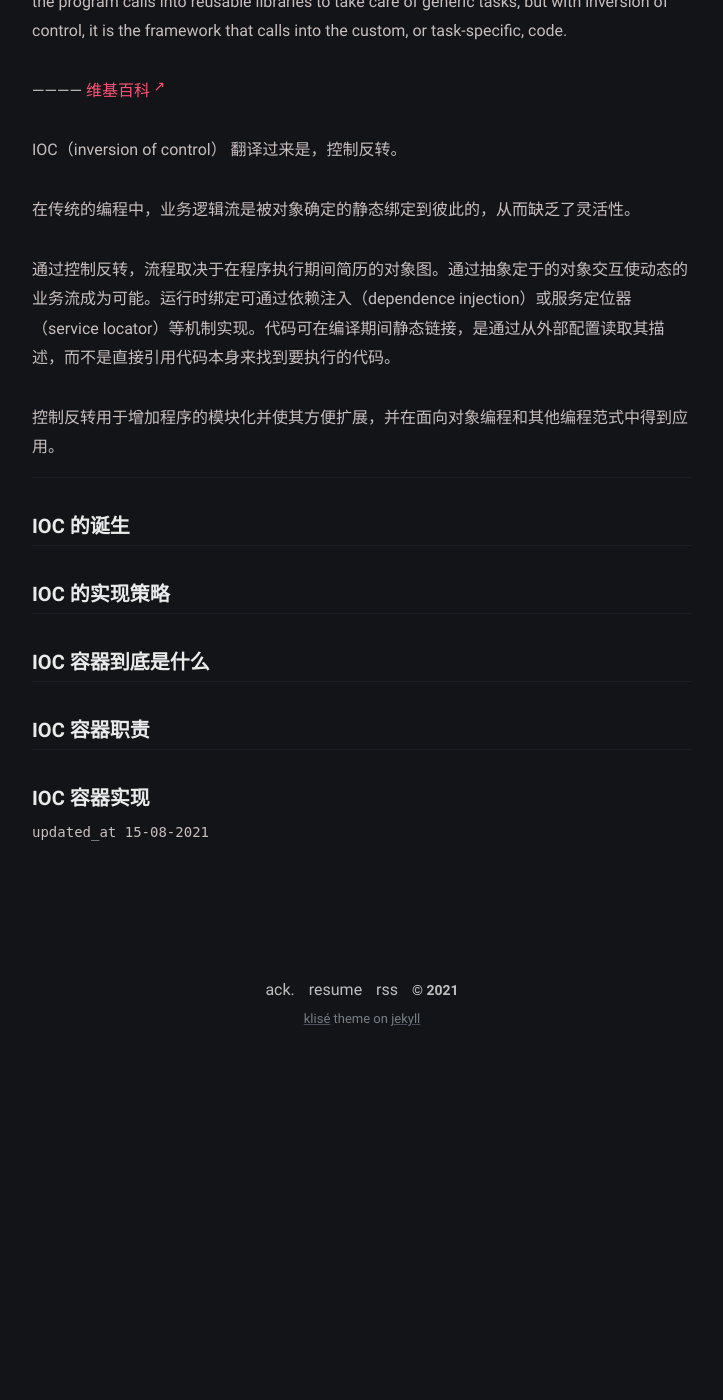
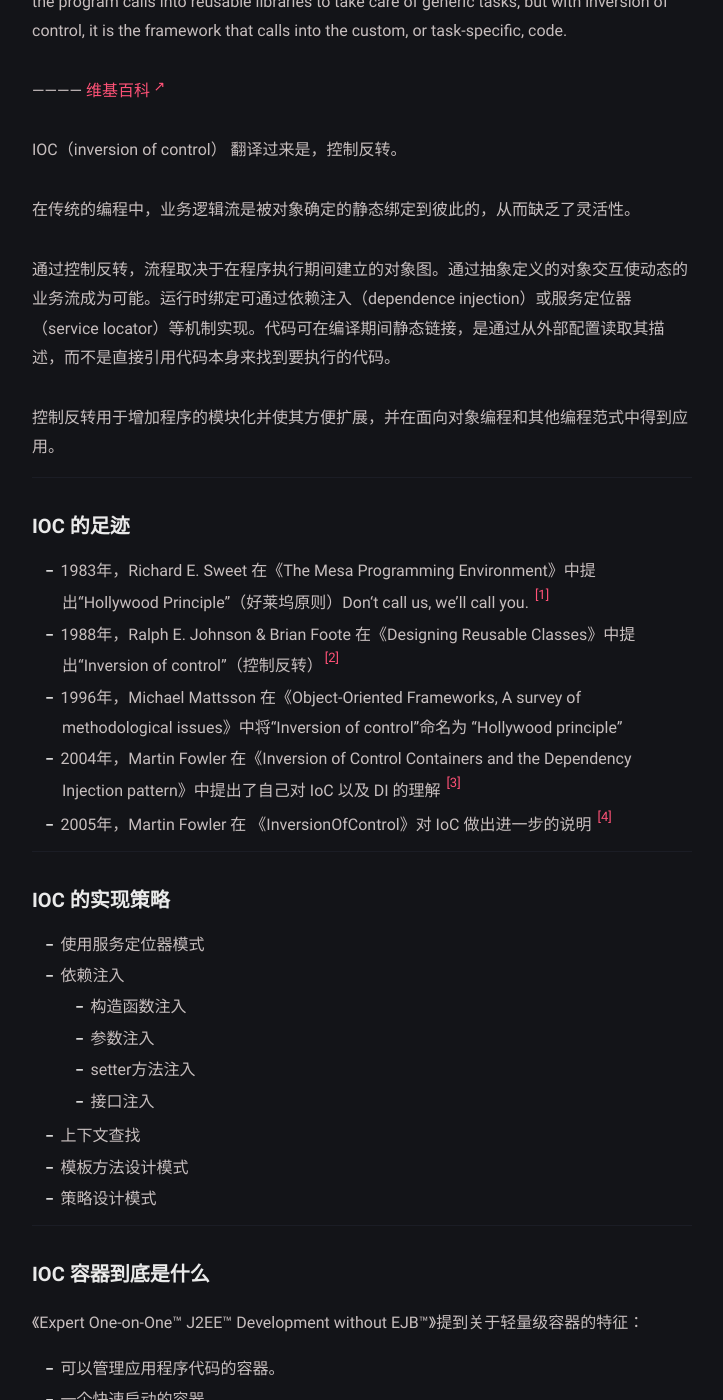
Before and after one commit to jackhance0825/jackhance0825.github.io, a Jekyll site: the page built from _posts/spring-ioc-what-is-ioc/2021-08-15-spring-ioc-what-is-ioc.md, in a window 1280 px wide and 1400 px high, scrolled down 621 px. Shown: the whole window, without its empty margins (278-1001 px from the left). Built offline with Jekyll 4.4.1, drawn with Linux system fonts in a browser that asks for light colours; some web fonts are replaced; before the commit the page ends 1684 px from its top, so only the background shows below that; some of the changed text lies outside the part shown.

Commit message:
what is ioc

```diff
--- a/_posts/spring-ioc-what-is-ioc/2021-08-15-spring-ioc-what-is-ioc.md
+++ b/_posts/spring-ioc-what-is-ioc/2021-08-15-spring-ioc-what-is-ioc.md
@@ -18,35 +18,105 @@ IOC（inversion of control） 翻译过来是，控制反转。
 
 在传统的编程中，业务逻辑流是被对象确定的静态绑定到彼此的，从而缺乏了灵活性。
 
-通过控制反转，流程取决于在程序执行期间简历的对象图。通过抽象定于的对象交互使动态的业务流成为可能。运行时绑定可通过依赖注入（dependence injection）或服务定位器（service locator）等机制实现。代码可在编译期间静态链接，是通过从外部配置读取其描述，而不是直接引用代码本身来找到要执行的代码。
+通过控制反转，流程取决于在程序执行期间建立的对象图。通过抽象定义的对象交互使动态的业务流成为可能。运行时绑定可通过依赖注入（dependence injection）或服务定位器（service locator）等机制实现。代码可在编译期间静态链接，是通过从外部配置读取其描述，而不是直接引用代码本身来找到要执行的代码。
 
 控制反转用于增加程序的模块化并使其方便扩展，并在面向对象编程和其他编程范式中得到应用。
 
 
-
-
 <hr>
 
-#### IOC 的诞生
+#### IOC 的足迹
+
+- 1983年，Richard E. Sweet 在《The Mesa Programming Environment》中提出“Hollywood
+Principle”（好莱坞原则）Don‘t call us, we’ll call you. <sup id="hollywood-principle">[[1]](#hollywood-principle-ref)</sup>
+- 1988年，Ralph E. Johnson & Brian Foote 在《Designing Reusable Classes》中提出“Inversion
+of control”（控制反转）<sup id="inversion-of-control">[[2]](#inversion-of-control-ref)</sup>
+- 1996年，Michael Mattsson 在《Object-Oriented Frameworks, A survey of methodological
+issues》中将“Inversion of control”命名为 “Hollywood principle”
+- 2004年，Martin Fowler 在《Inversion of Control Containers and the Dependency Injection
+pattern》中提出了自己对 IoC 以及 DI 的理解 <sup id="inversion-of-control-DI">[[3]](#inversion-of-control-DI-ref)</sup>
+- 2005年，Martin Fowler 在 《InversionOfControl》对 IoC 做出进一步的说明 <sup id="inversion-of-control-more">[[4]](#inversion-of-control-more-ref)</sup>
 
 
 <hr>
 
 #### IOC 的实现策略
 
+- 使用服务定位器模式
+- 依赖注入
+    - 构造函数注入
+    - 参数注入
+    - setter方法注入
+    - 接口注入
+- 上下文查找
+- 模板方法设计模式
+- 策略设计模式
 
 <hr>
 
 #### IOC 容器到底是什么
 
+《Expert One-on-One™ J2EE™ Development without EJB™》提到关于轻量级容器的特征：
+- 可以管理应用程序代码的容器。
+- 一个快速启动的容器。
+- 不需要任何特殊部署步骤即可在其中部署对象的容器。
+- 一个具有如此轻量级和最小 API 依赖性的容器，它可以在各种环境中运行。
+- 在部署工作量和性能方面为添加托管对象设置了如此低的标准的容器，可以部署和管理细粒度对象以及粗粒度组件的开销。
 
+《Expert One-on-One™ J2EE™ Development without EJB™》提到关于轻量级容器的好处：
+- 逃离单体容器的约束
+- 最大化代码可重用性
+- 更多的面向对象
+- 更高的生产力
+- 更好的可测试性
+
+因此，我们所期待的 IOC 容器应该具备以上的特征。
 
 <hr>
 
 #### IOC 容器职责
 
-
+- 依赖处理
+    - 依赖查找
+    - 依赖注入
+- 生命周期管理
+    - 容器
+    - 托管的资源（如Java Beans）
+- 配置
+    - 容器
+    - 外部化配置
+    - 托管的资源（如Java Beans）
 
 <hr>
 
 #### IOC 容器实现
+
+- Java SE
+    - Java Beans： JavaBeans<sup id="java-beans">[[5]](#java-beans-ref)</sup> BeanContext<sup id="bean-context">[[6]](#bean-context-ref)</sup>
+    - Java ServiceLoader SPI
+    - JNDI
+- Java EE
+    - EJB
+    - Servlet
+- 开源框架
+    - <a href="http://avalon.apache.org/closed.html"  target="_blank" >Apache Avalon</a>
+    - <a href="http://picocontainer.com/"  target="_blank" >PicoContainer</a>
+    - <a href="https://github.com/google/guice"  target="_blank" >Google Guice</a>
+    - <a href="https://spring.io/projects/spring-framework"  target="_blank" >Spring Framework</a>
+
+<hr>
+
+#### 小记
+
+<small id="hollywood-principle-ref"><sup>[[1]](#hollywood-principle)</sup> <a href="https://www.digibarn.com/friends/curbow/star/XDEPaper.pdf" target="_blank" >《The Mesa Programming Environment》</a></small> Don‘t call us, we’ll call you ：  us 指的是所需的资源，you 指的是系统或者模块
+
+<small id="inversion-of-control-ref"><sup>[[2]](#inversion-of-control)</sup> <a href="http://www.laputan.org/drc.html" target="_blank" >《Designing Reusable Classes》</a></small>
+
+<small id="inversion-of-control-DI-ref"><sup>[[3]](#inversion-of-control-DI)</sup> <a href="https://martinfowler.com/articles/injection.html" target="_blank" >《Inversion of Control Containers and the Dependency Injection
+pattern》</a></small>
+
+<small id="inversion-of-control-more-ref"><sup>[[4]](#inversion-of-control-more)</sup> <a href="https://martinfowler.com/bliki/InversionOfControl.html" target="_blank" >《InversionOfControl》</a></small>
+
+<small id="java-beans-ref"><sup>[[5]](#java-beans)</sup> <a href="https://www.oracle.com/technetwork/java/javase/tech/index-jsp-138795.html" target="_blank" >JavaBeans 规范</a></small>
+
+<small id="bean-context-ref"><sup>[[6]](#bean-context)</sup> <a href="https://docs.oracle.com/javase/8/docs/technotes/guides/beans/spec/beancontext.html" target="_blank" >BeanContext 规范</a></small>
```
Also changed, not shown: other parts of _posts/spring-ioc-what-is-ioc/2021-08-15-spring-ioc-what-is-ioc.md (+1 -1 lines), 7 other files.
